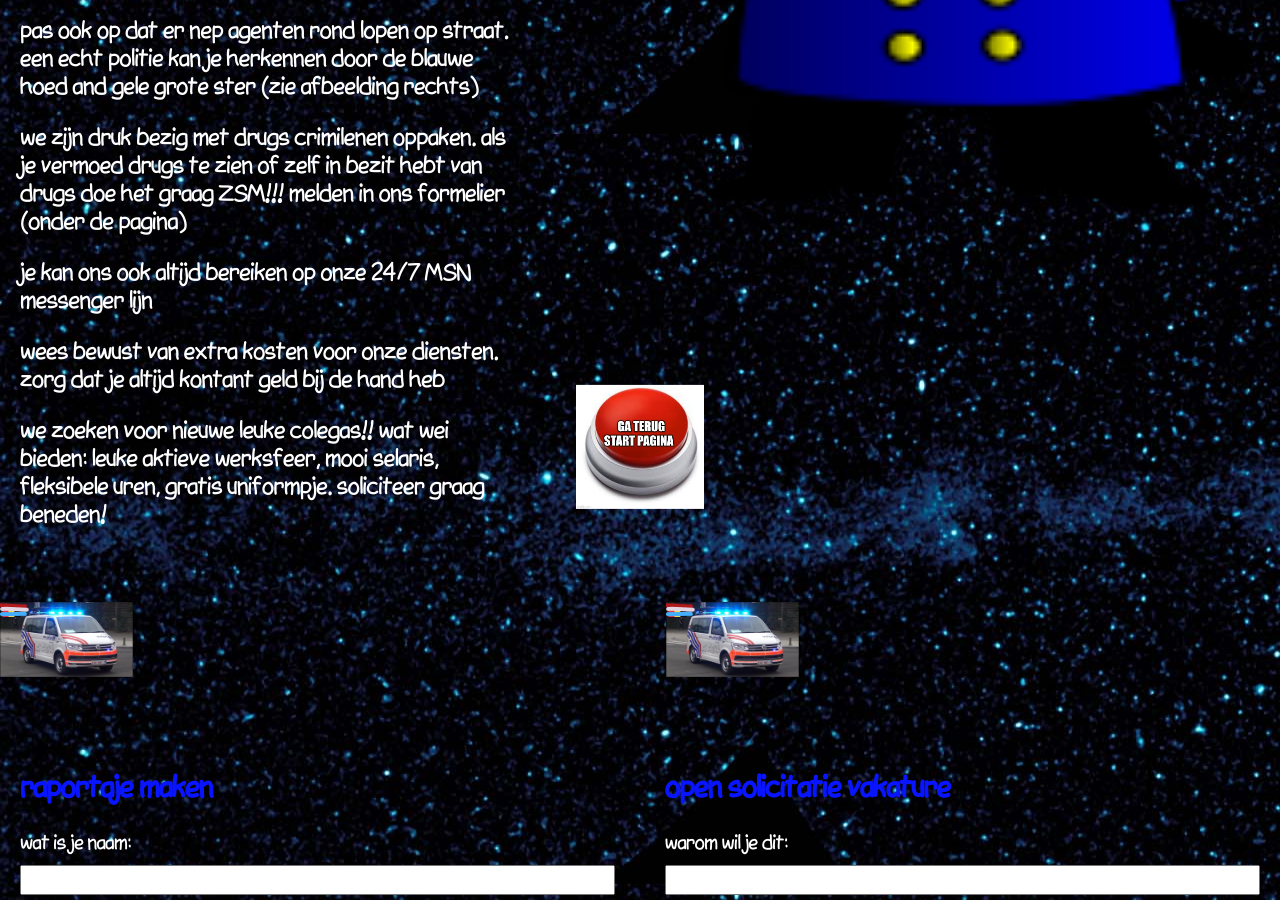
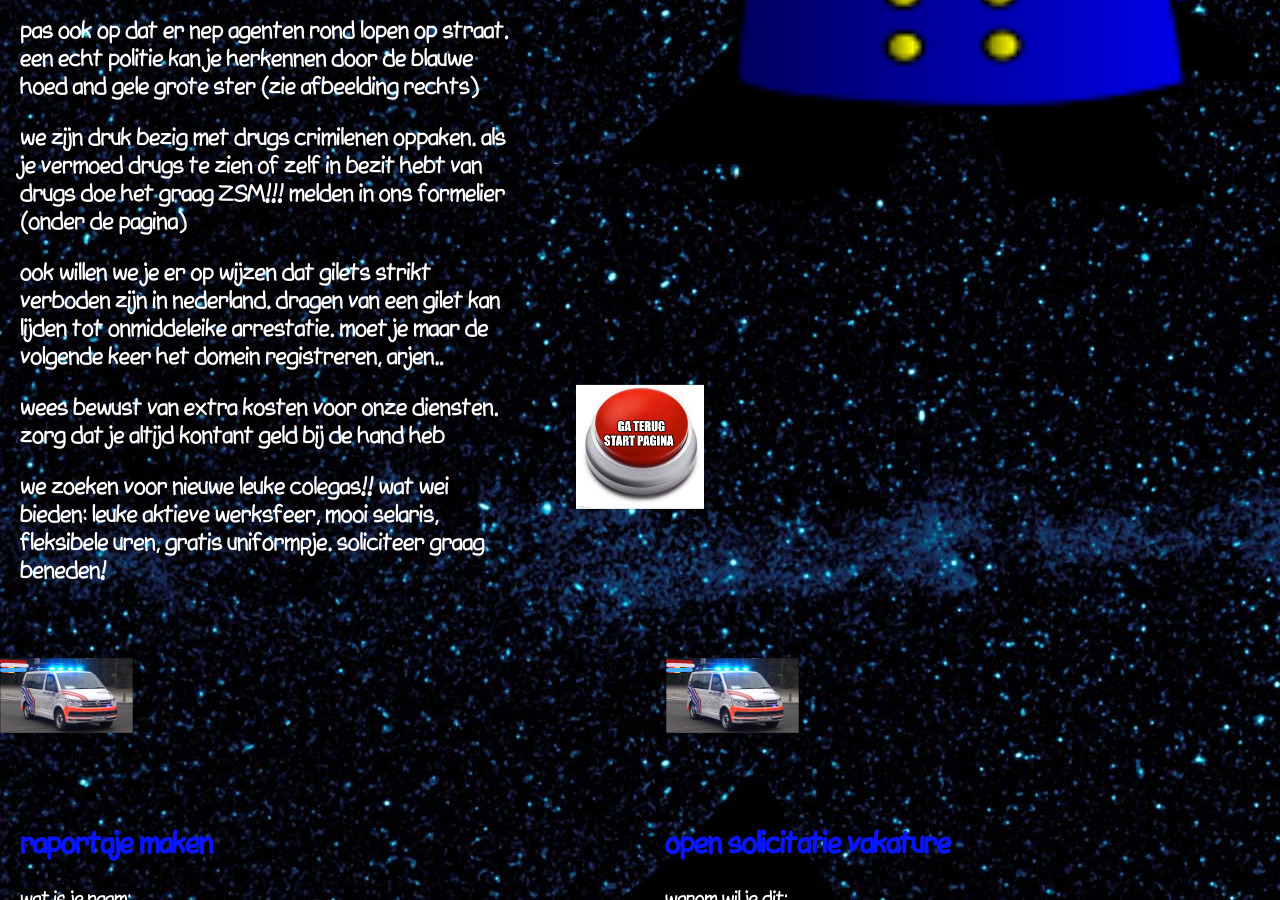
Before and after one commit to diademiemi/websitesvoorgratis.nl, a Jekyll site: the page built from paths/_posts/1970-12-12-deechtepolitie.html, in a window 1280 px wide and 900 px high, scrolled down 365 px. Built offline with Jekyll 4.4.1, drawn with Linux system fonts in a browser that asks for light colours.

Commit message:
add dig at lubach because they forgot to register the domain

```diff
--- a/paths/_posts/1970-12-12-deechtepolitie.html
+++ b/paths/_posts/1970-12-12-deechtepolitie.html
@@ -106,7 +106,7 @@ permalink: /deechtepolitie
             <p>wees alert dat er recent veel fishing scams rond gaan! pas op en vermijt de wepsites rijksoverheid.nl en politie.nl, de zijn ilegale dark web sites, dus let op! de sites bezoeken kan tot wel een boete van 2 gulden zijn</p>
             <p>pas ook op dat er nep agenten rond lopen op straat. een echt politie kan je herkennen door de blauwe hoed and gele grote ster (zie afbeelding rechts)</p>
             <p>we zijn druk bezig met drugs crimilenen oppaken. als je vermoed drugs te zien of zelf in bezit hebt van drugs doe het graag ZSM!!! melden in ons formelier (onder de pagina)</p>
-            <p>je kan ons ook altijd bereiken op onze 24/7 MSN messenger lijn</p>
+            <p>ook willen we je er op wijzen dat gilets strikt verboden zijn in nederland. dragen van een gilet kan lijden tot onmiddeleike arrestatie. moet je maar de volgende keer het domein registreren, arjen..</p>
             <p>wees bewust van extra kosten voor onze diensten. zorg dat je altijd kontant geld bij de hand heb</p>
             <p>we zoeken voor nieuwe leuke colegas!! wat wei bieden: leuke aktieve werksfeer, mooi selaris, fleksibele uren, gratis uniformpje. soliciteer graag beneden!</p>
         </div>
```
